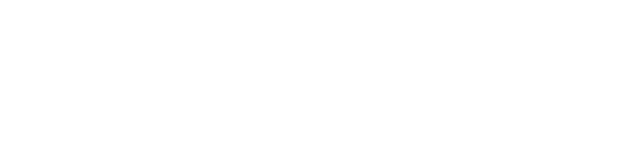
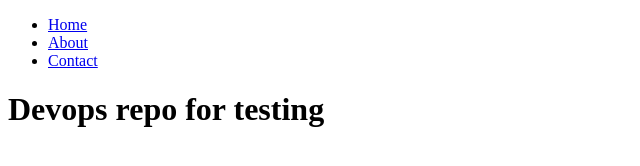
Before and after one commit to hromero99/devops-grupo-t, a plain HTML site: page index.html in a window 1280 px wide. Shown: the whole page, without its empty margins (0-640 px from the left). Drawn offline with Linux system fonts and the light colour scheme.

Commit message:
ADD: header in structure and basic style

```diff
--- a/index.html
+++ b/index.html
@@ -6,6 +6,15 @@
     <title>Document</title>
 </head>
 <body>
-
+    <header>
+        <nav>
+            <ul>
+                <li><a href="#">Home</a></li>
+                <li><a href="#">About</a></li>
+                <li><a href="#">Contact</a></li>
+            </ul>
+        </nav>
+        <h1>Devops repo for testing</h1>
+    </header>
 </body>
 </html>
--- a/style.scss
+++ b/style.scss
@@ -0,0 +1,5 @@
+.header {
+    background-color: #333;
+    color: #fff;
+    padding: 10px;
+}
```
